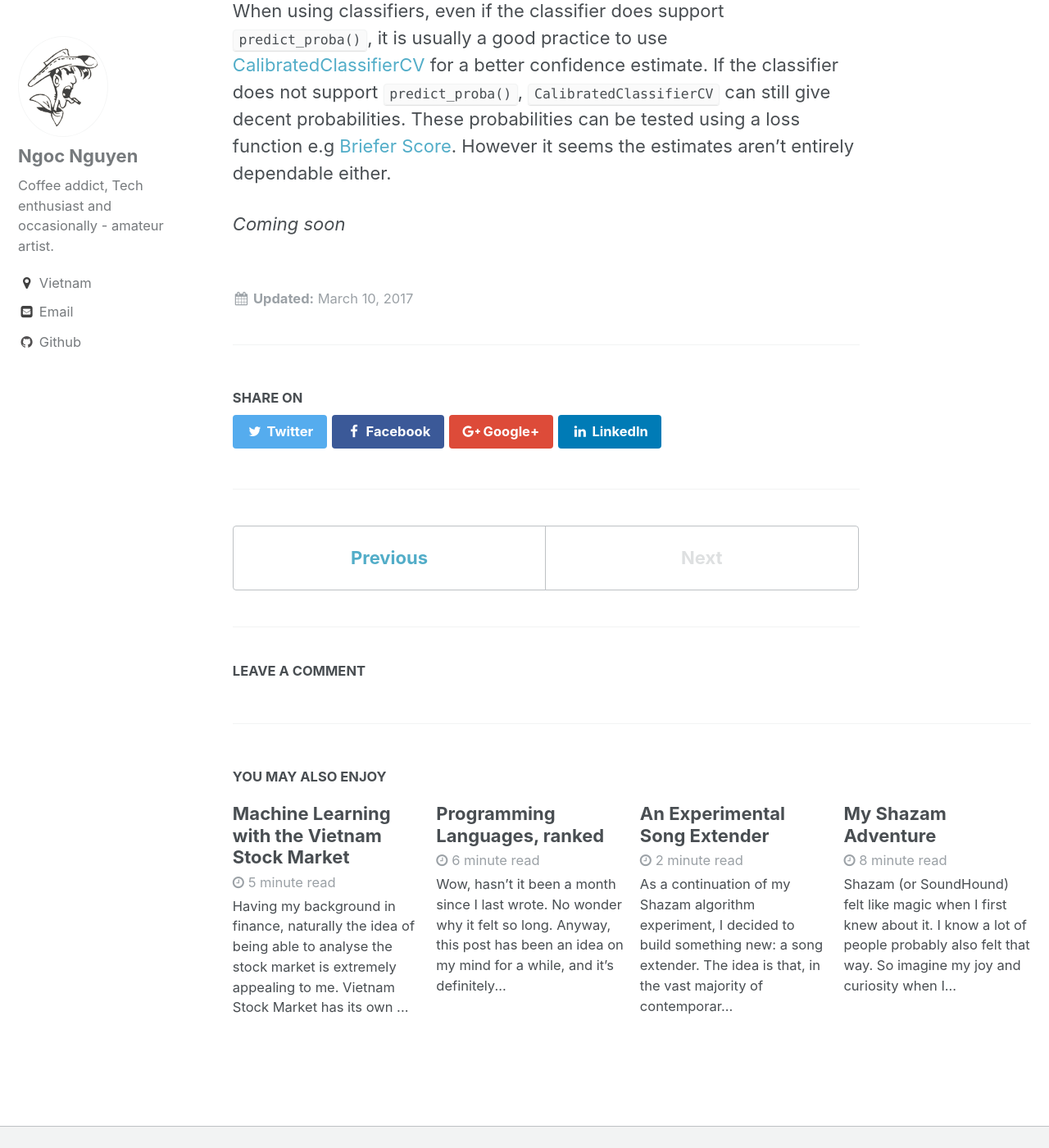
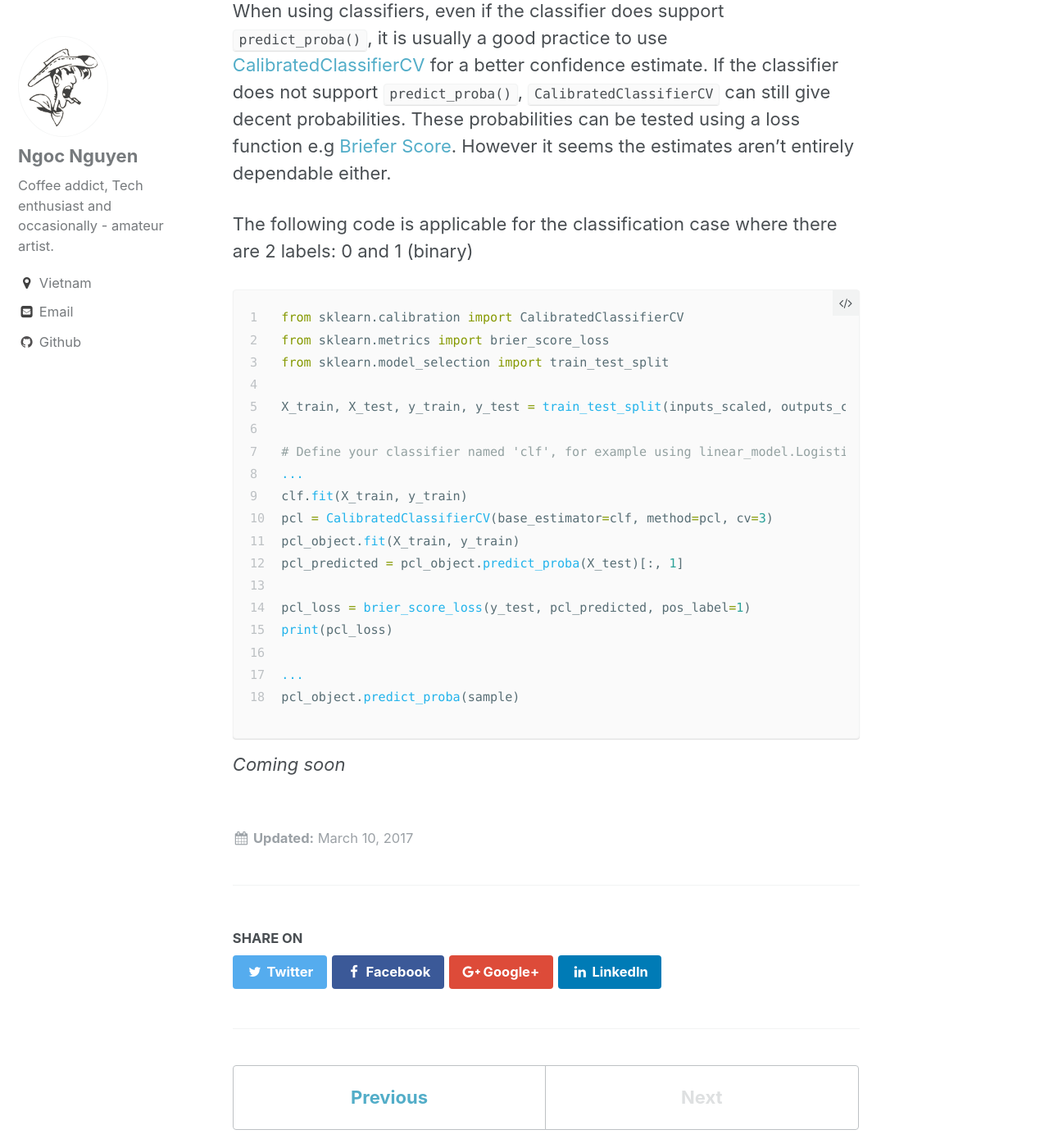
Before and after one commit to luungoc2005/luungoc2005-github-io-old, a Jekyll site: the page built from _posts/2017-3-21-tips-on-using-sklearn.markdown, in a window 1280 px wide and 1400 px high, scrolled down 2356 px. Shown: the whole window at 82% size. Built offline with Jekyll 4.4.1, drawn with Linux system fonts in a browser that asks for light colours; comment, search, counter and statistics services are not loaded.

Commit message:
add sample code

```diff
--- a/_posts/2017-3-21-tips-on-using-sklearn.markdown
+++ b/_posts/2017-3-21-tips-on-using-sklearn.markdown
@@ -55,4 +55,27 @@ Note that we are no longer using Python's open(), instead supplying the file pat
 
 When using classifiers, even if the classifier does support `predict_proba()`, it is usually a good practice to use [CalibratedClassifierCV](http://scikit-learn.org/stable/modules/generated/sklearn.calibration.CalibratedClassifierCV.html) for a better confidence estimate. If the classifier does not support `predict_proba()`, `CalibratedClassifierCV` can still give decent probabilities. These probabilities can be tested using a loss function e.g [Briefer Score](http://scikit-learn.org/stable/modules/generated/sklearn.metrics.brier_score_loss.html#sklearn.metrics.brier_score_loss). However it seems the estimates aren't entirely dependable either.
 
+The following code is applicable for the classification case where there are 2 labels: 0 and 1 (binary)
+
+{% highlight python linenos %}
+from sklearn.calibration import CalibratedClassifierCV
+from sklearn.metrics import brier_score_loss
+from sklearn.model_selection import train_test_split
+
+X_train, X_test, y_train, y_test = train_test_split(inputs_scaled, outputs_cls, test_size=0.2)
+
+# Define your classifier named 'clf', for example using linear_model.LogisticRegression()
+...
+clf.fit(X_train, y_train)
+pcl = CalibratedClassifierCV(base_estimator=clf, method=pcl, cv=3)
+pcl_object.fit(X_train, y_train)
+pcl_predicted = pcl_object.predict_proba(X_test)[:, 1]
+
+pcl_loss = brier_score_loss(y_test, pcl_predicted, pos_label=1)
+print(pcl_loss)
+
+...
+pcl_object.predict_proba(sample)
+{% endhighlight %}
+
 *Coming soon*
```
